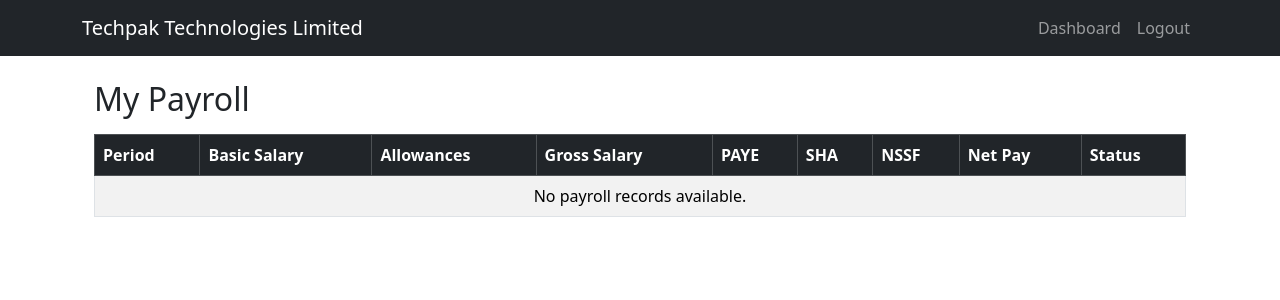
After one commit to Dancanmutuku/ems_project, a Django app: page /employee/payroll/ in a window 1280 px wide. The commit adds this page. Shown: the top 300 px of the page. Run offline with Django 5.2, Linux system fonts and the light colour scheme; a user stored in the database is signed in; data comes from the database, SQL or seed files in the repository.

Commit message:
friday 11am

```diff
--- a/core/templates/core/employee_dashboard.html
+++ b/core/templates/core/employee_dashboard.html
@@ -64,11 +64,14 @@
   </div>
 
   <div class="row">
+
     <!-- Payrolls -->
     <div class="col-md-6">
       <div class="card shadow-sm mb-4">
         <div class="card-header bg-success text-white d-flex justify-content-between align-items-center">
           <span><i class="bi bi-wallet2"></i> Recent Payrolls</span>
+          <a href="{% url 'employee_payroll' %}" class="btn btn-primary">View My Payroll</a>
+
         </div>
         <div class="card-body">
           {% if payrolls %}
--- /dev/null
+++ b/core/templates/employee/employee_payroll.html
@@ -0,0 +1,46 @@
+{% extends "base.html" %}
+{% block content %}
+<div class="container mt-4">
+  <h2 class="mb-3">My Payroll</h2>
+  <table class="table table-striped table-bordered">
+    <thead class="table-dark">
+      <tr>
+        <th>Period</th>
+        <th>Basic Salary</th>
+        <th>Allowances</th>
+        <th>Gross Salary</th>
+        <th>PAYE</th>
+        <th>SHA</th>
+        <th>NSSF</th>
+        <th>Net Pay</th>
+        <th>Status</th>
+      </tr>
+    </thead>
+    <tbody>
+      {% for payroll in payrolls %}
+      <tr>
+        <td>{{ payroll.period_start }} - {{ payroll.period_end }}</td>
+        <td>{{ payroll.basic_salary }}</td>
+        <td>{{ payroll.allowances }}</td>
+        <td>{{ payroll.gross_salary }}</td>
+        <td>{{ payroll.paye }}</td>
+        <td>{{ payroll.sha }}</td>
+        <td>{{ payroll.nssf }}</td>
+        <td><strong>{{ payroll.net_pay }}</strong></td>
+        <td>
+          {% if payroll.status == "Paid" %}
+            <span class="badge bg-success">{{ payroll.status }}</span>
+          {% else %}
+            <span class="badge bg-warning text-dark">{{ payroll.status }}</span>
+          {% endif %}
+        </td>
+      </tr>
+      {% empty %}
+      <tr>
+        <td colspan="9" class="text-center">No payroll records available.</td>
+      </tr>
+      {% endfor %}
+    </tbody>
+  </table>
+</div>
+{% endblock %}
--- a/core/urls.py
+++ b/core/urls.py
@@ -50,7 +50,7 @@ urlpatterns = [
     path("payroll/generate/<int:emp_id>/", views.generate_payroll_for_employee, name="generate_payroll"),
     path("payroll/<int:pk>/", views.payroll_detail, name="payroll_detail"),
     path("payroll/mark-paid/<int:pk>/", views.payroll_mark_paid, name="payroll_mark_paid"),
-
+    path("employee/payroll/", views.employee_payroll, name="employee_payroll"),
     # ==============================================================
     # Reports
     # ==============================================================
--- a/core/utils.py
+++ b/core/utils.py
@@ -16,7 +16,7 @@ def calc_nssf(gross: Decimal) -> Decimal:
     # Placeholder: simple fixed percentage or bracket
     return (gross * Decimal('0.06')).quantize(Decimal('0.01'))
 
-def calc_nhif(gross: Decimal) -> Decimal:
+def calc_sha(gross: Decimal) -> Decimal:
     # Placeholder flat logic
     return (gross * Decimal('0.02')).quantize(Decimal('0.01'))
 
--- a/core/views.py
+++ b/core/views.py
@@ -13,7 +13,7 @@ from django.db import models
 
 from .models import Employee, Attendance, LeaveRequest, Payroll, Notification, Department
 from .forms import LeaveRequestForm, AttendanceForm
-from .utils import calc_nssf, calc_nhif, calc_paye
+from .utils import calc_nssf, calc_sha, calc_paye
 
 from django.shortcuts import render, get_object_or_404
 from .models import Employee
@@ -31,6 +31,12 @@ def employee_list(request):
 # ================================================================
 # Helper: Role & Group Check
 # ================================================================
+from .models import Payroll
+
+@login_required
+def employee_payroll(request):
+    payrolls = Payroll.objects.filter(employee__user=request.user)  # assuming Employee is linked to CustomUser
+    return render(request, "employee/employee_payroll.html", {"payrolls": payrolls})
 def group_required(group_name):
     """Custom decorator to check if user is in a specific group."""
     def check(user):
@@ -271,10 +277,10 @@ def generate_payroll_for_employee(request, emp_id):
 
     gross = employee.salary
     nssf = calc_nssf(gross)
-    nhif = calc_nhif(gross)
+    sha = calc_sha(gross)
     paye = calc_paye(gross)
     other = Decimal('0.00')
-    net = gross - nssf - nhif - paye - other
+    net = gross - nssf - sha - paye - other
 
     payroll = Payroll.objects.create(
         employee=employee,
@@ -282,7 +288,7 @@ def generate_payroll_for_employee(request, emp_id):
         period_end=end,
         gross_salary=gross,
         nssf=nssf,
-        nhif=nhif,
+        sha=sha,
         paye=paye,
         other_deductions=other,
         net_pay=net,
```
Also changed, not shown: core/models.py (+9 -9 lines), core/migrations/0005_hr.py (added), core/migrations/0006_rename_nhif_payroll_sha.py (added), db.sqlite3.
